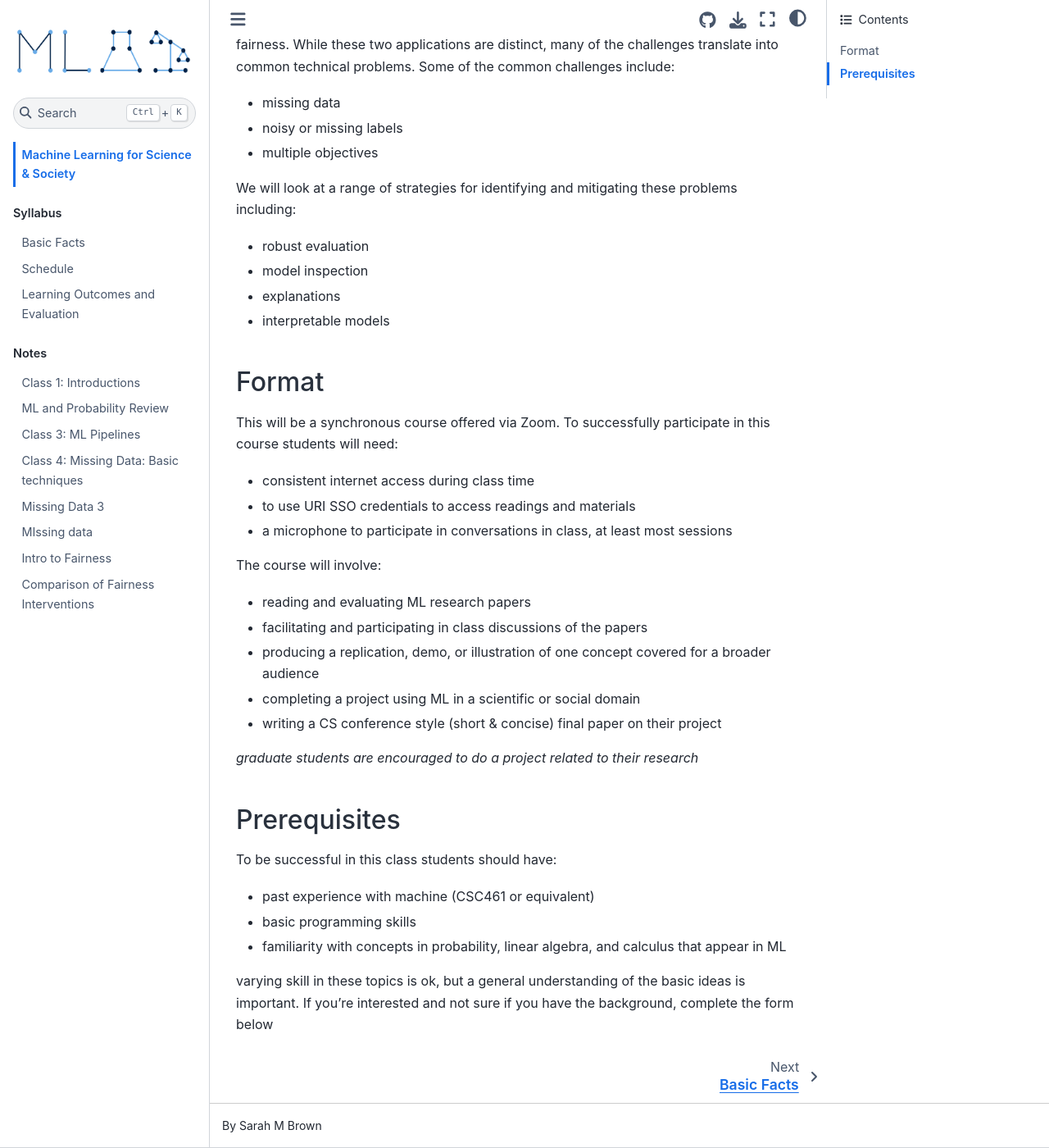
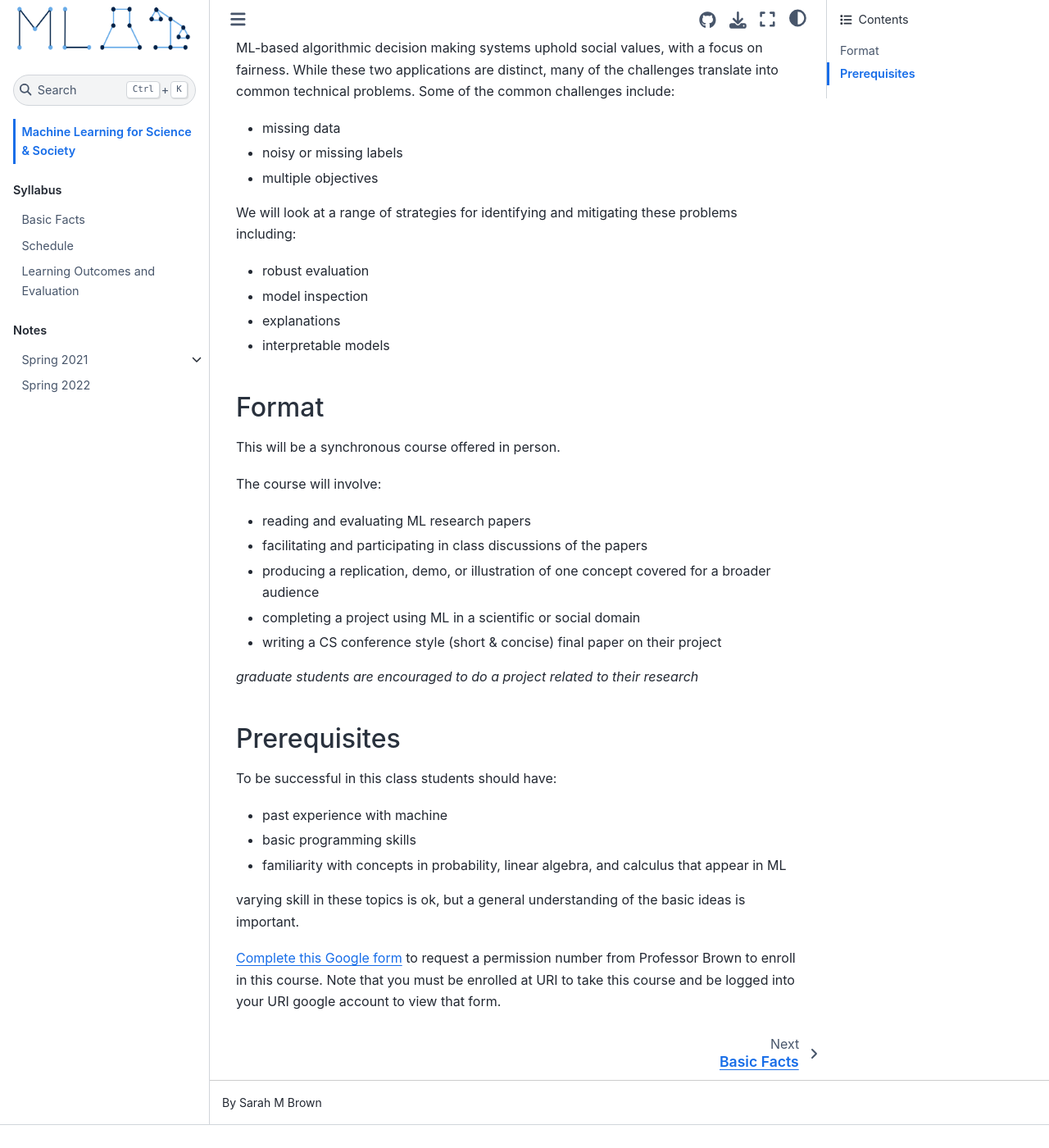
Before and after one commit to ml4scisoc/ml4scisoc.github.io, a Jupyter Book: the page built from about.md, in a window 1280 px wide and 1400 px high, scrolled down 405 px. Shown: the whole window at 82% size. Built offline with Jupyter Book 1.0.4 settings and Sphinx 7.4.7 and the Sphinx Book theme 1.1.4, drawn with Linux system fonts in a browser that asks for light colours; after the commit the page ends 1777 px from its top, so only the background shows below that; some of the changed text lies outside the part shown.

Commit message:
sp22 registration prep

```diff
--- a/_toc.yml
+++ b/_toc.yml
@@ -1,22 +1,25 @@
-- file: about
+format: jb-book
+root: about
 
-
-- part: Syllabus
-  chapters:
-    - file: syllabus/index
-    - file: syllabus/schedule
-    - file: syllabus/learning
+parts:
+  - caption: Syllabus
+    chapters:
+      - file: syllabus/index
+      - file: syllabus/schedule
+      - file: syllabus/learning
     # - file: syllabus/policies
-
-
-- part: Notes
-  chapters:
-    - file: notes/2021-01-27
-    - file: notes/2021-02-01
-    - file: notes/2021-02-03
-    - file: notes/2021-02-08
-    - file: notes/2021-02-10
-    - file: notes/2021-02-15
-    - file: notes/2021-02-17
-    - file: notes/2021-02-22
-    - file: notes/2021-02-24
+  - caption: Notes
+    maxdepth: 1
+    chapters:
+      - file: notes/2021-01-00-intro
+        sections:
+        - file: notes/2021-01-27
+        - file: notes/2021-02-01
+        - file: notes/2021-02-03
+        - file: notes/2021-02-08
+        - file: notes/2021-02-10
+        - file: notes/2021-02-15
+        - file: notes/2021-02-17
+        - file: notes/2021-02-22
+        - file: notes/2021-02-24
+      - file: notes/2022-01-00-intro
--- a/about.md
+++ b/about.md
@@ -2,10 +2,11 @@
 # Machine Learning for Science & Society
 
 
-- Spring 2021
-- Tuesdays 5:30-8:15
-- Professor Sarah Brown
-- CSC 592: Topics in Computer Science
+- Spring 2022
+- time: MW 3:00-4:15pm
+- Professor: [Sarah Brown](http://sarahmbrown.org/)
+- course number: CSC 592: Topics in Computer Science
+- Credits: 4
 
 
 In this class, we will address the challenges in applying machine learning to scientific research and in high stakes social contexts. On the science side, we will examine the role of ML in research, in particular how it works within knowledge production and how to evaluate ML in line with domain norms. On the social side, we will consider how to ensure ML-based algorithmic decision making systems uphold social values, with a focus on fairness. While these two applications are distinct, many of the challenges translate into common technical problems. Some of the common challenges include:
@@ -38,11 +39,13 @@ Topics covered:
 
 ## Format
 
-This will be a synchronous course offered via Zoom. To successfully participate in this course students will need:
+This will be a synchronous course offered in person.
+
+<!-- To successfully participate in this course students will need:
 
 - consistent internet access during class time
 - to use URI SSO credentials to access readings and materials
-- a microphone to participate in conversations in class, at least most sessions
+- a microphone to participate in conversations in class, at least most sessions -->
 
 
 The course will involve:
@@ -67,12 +70,13 @@ By the of this course students will be able to:
 ## Prerequisites
 
 To be successful in this class students should have:
-- past experience with machine  (CSC461 or equivalent)
+- past experience with machine
 - basic programming skills
 - familiarity with concepts in probability, linear algebra, and calculus that appear in ML
 
-varying skill in these topics is ok, but a general understanding of the basic ideas is important.  If you're interested and not sure if you have the background, complete the form below
+varying skill in these topics is ok, but a general understanding of the basic ideas is important.
+<!-- If you're interested and not sure if you have the background, complete the form below. -->
 <!-- we won't be working through a lot of derivations, but papers and discussions will rely on having an understanding of conditional probability, optimization,  -->
 
-<!--
-[Complete this Google form](https://forms.gle/XouLBRikos7J4Lpg7) to request a permission number from Professor Brown to enroll in this course. Note that you must be enrolled at URI to take this course and be logged into your URI google account to view that form. -->
+
+[Complete this Google form](https://forms.gle/XouLBRikos7J4Lpg7) to request a permission number from Professor Brown to enroll in this course. Note that you must be enrolled at URI to take this course and be logged into your URI google account to view that form.
--- /dev/null
+++ b/notes/2021-01-00-intro.md
@@ -0,0 +1 @@
+# Spring 2021
--- /dev/null
+++ b/notes/2022-01-00-intro.md
@@ -0,0 +1,3 @@
+# Spring 2022
+
+Notes will be added after the semester starts.
```
